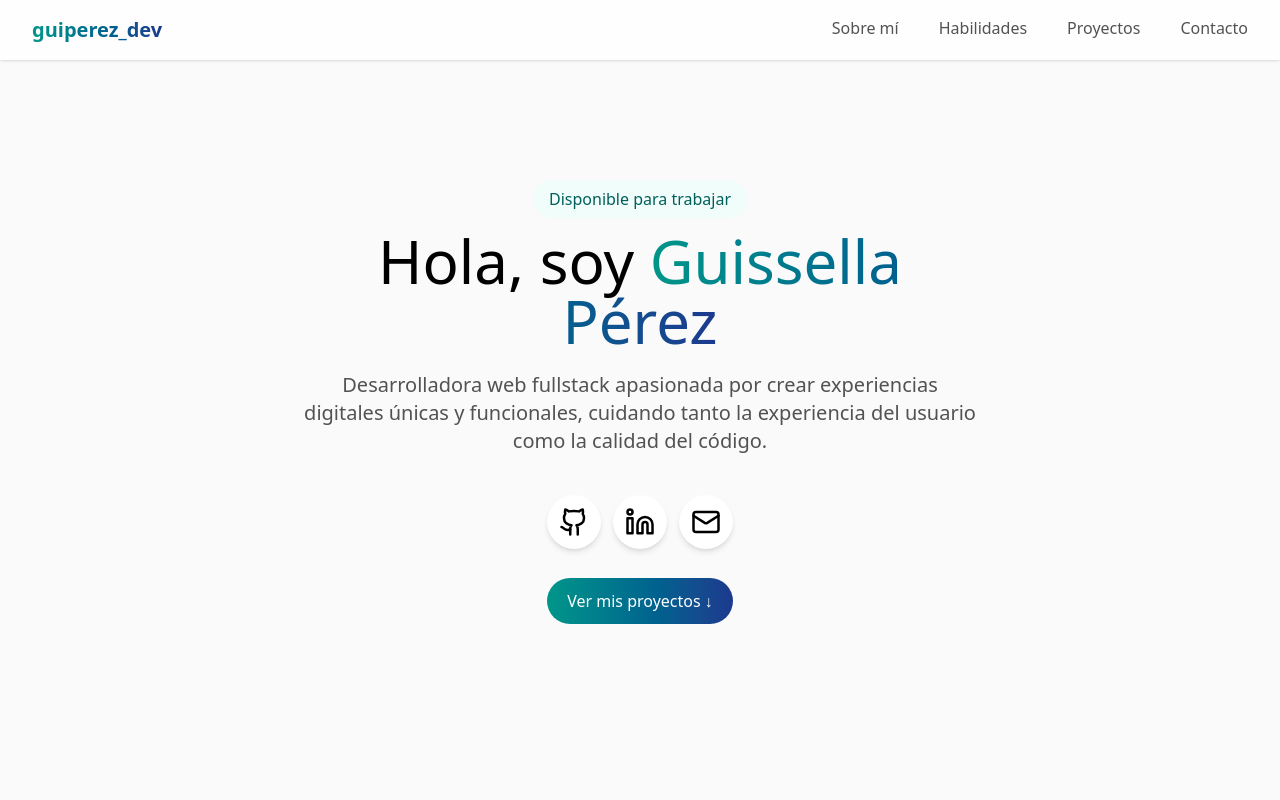
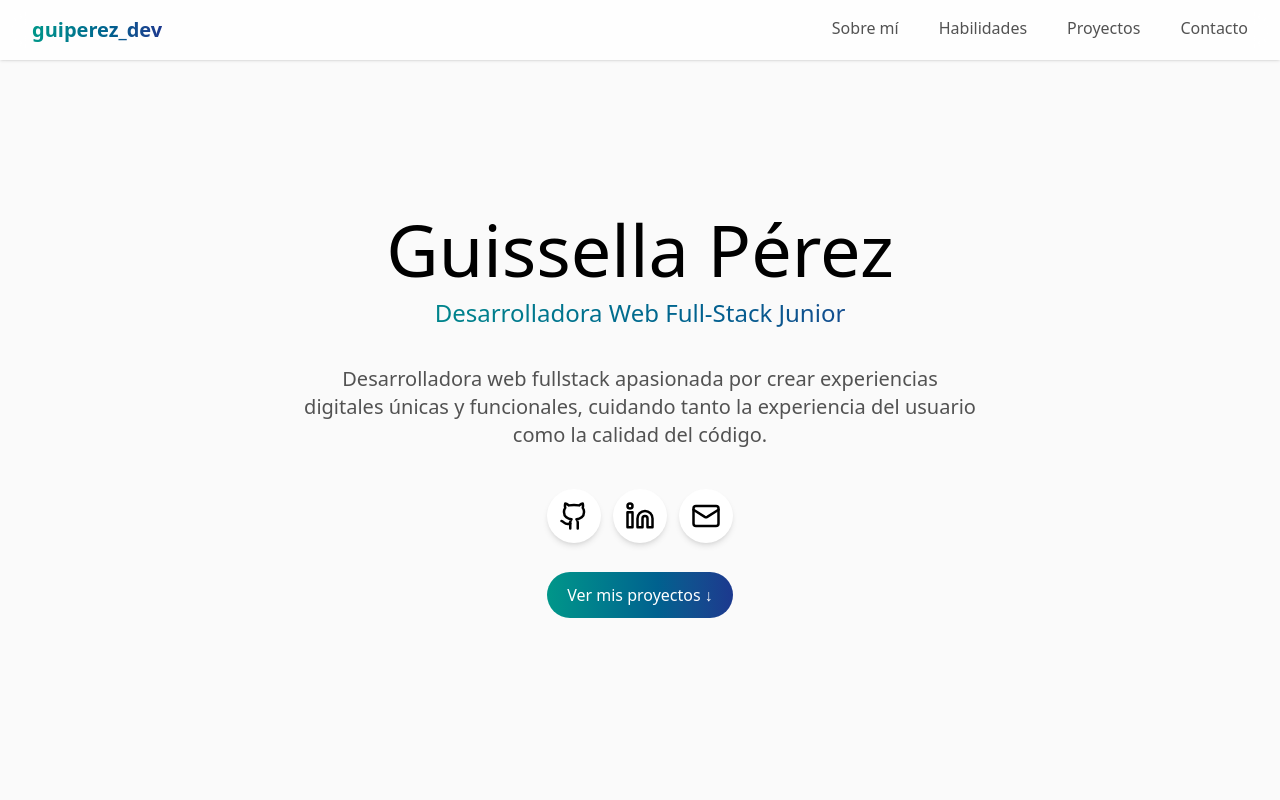
Before and after one commit to guiss26/portafolio-guissella, a React (Vite) app: page / in a window 1280 px wide. Shown: the top 800 px of the page. Built offline with nearby package versions, Linux system fonts and the light colour scheme.

Commit message:
chore(hero): update hero title

```diff
--- a/src/components/Hero.jsx
+++ b/src/components/Hero.jsx
@@ -2,15 +2,15 @@
 export default function Hero() {
     return (
         <>
-            <section id="hero" className="min-h-screen flex items-center justify-center gap-5">
+            <section id="hero" className="min-h-screen flex items-center justify-center gap-5 py-20">
                 <div className="max-w-2xl mx-auto flex flex-col gap-5 py-5">
-                    <div className="">
+                    {/* <div className="">
                         <span className="bg-teal-50 text-teal-800 rounded-full py-2 px-4">Disponible para trabajar</span>
-                    </div>
-                    <div className="flex flex-col gap-5">
-                        <h1 className="text-6xl">Hola, soy <span className="bg-linear-to-r from-teal-600 to-blue-900 bg-clip-text text-transparent">Guissella Pérez</span></h1>
-                        <p className="text-xl text-neutral-600 max-w-2xl mx-auto">Desarrolladora web fullstack apasionada por crear experiencias digitales únicas y funcionales, cuidando tanto la experiencia del usuario como la calidad del código.
-
+                    </div> */}
+                    <div className="flex flex-col gap-3">
+                        <h1 className="text-7xl mt-5">Guissella Pérez</h1>
+                        <span className="text-2xl bg-linear-to-r from-teal-600 to-blue-900 bg-clip-text text-transparent">Desarrolladora Web Full-Stack Junior</span>
+                        <p className="text-xl mt-6 text-neutral-600 max-w-2xl mx-auto">Desarrolladora web fullstack apasionada por crear experiencias digitales únicas y funcionales, cuidando tanto la experiencia del usuario como la calidad del código.
                         </p>
                     </div>
                     <div className="flex items-center justify-center gap-3 my-5">
```
